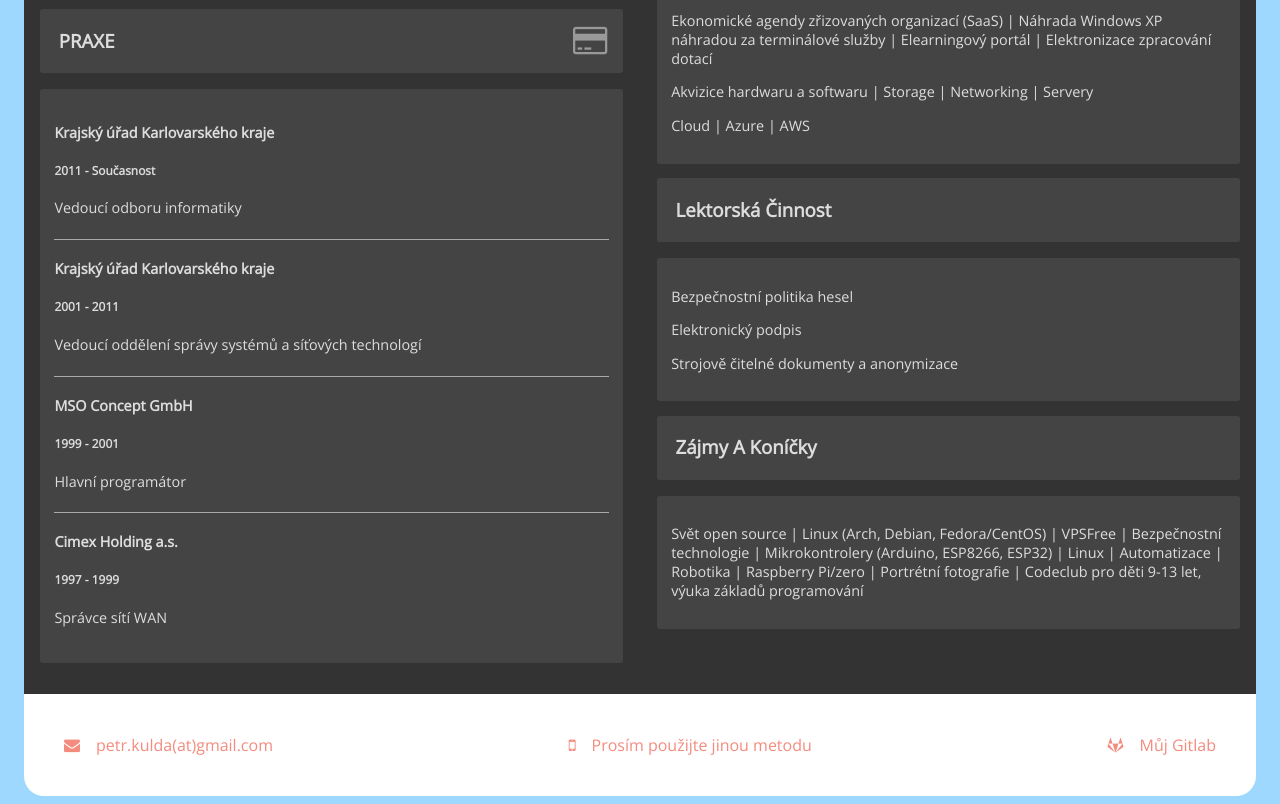
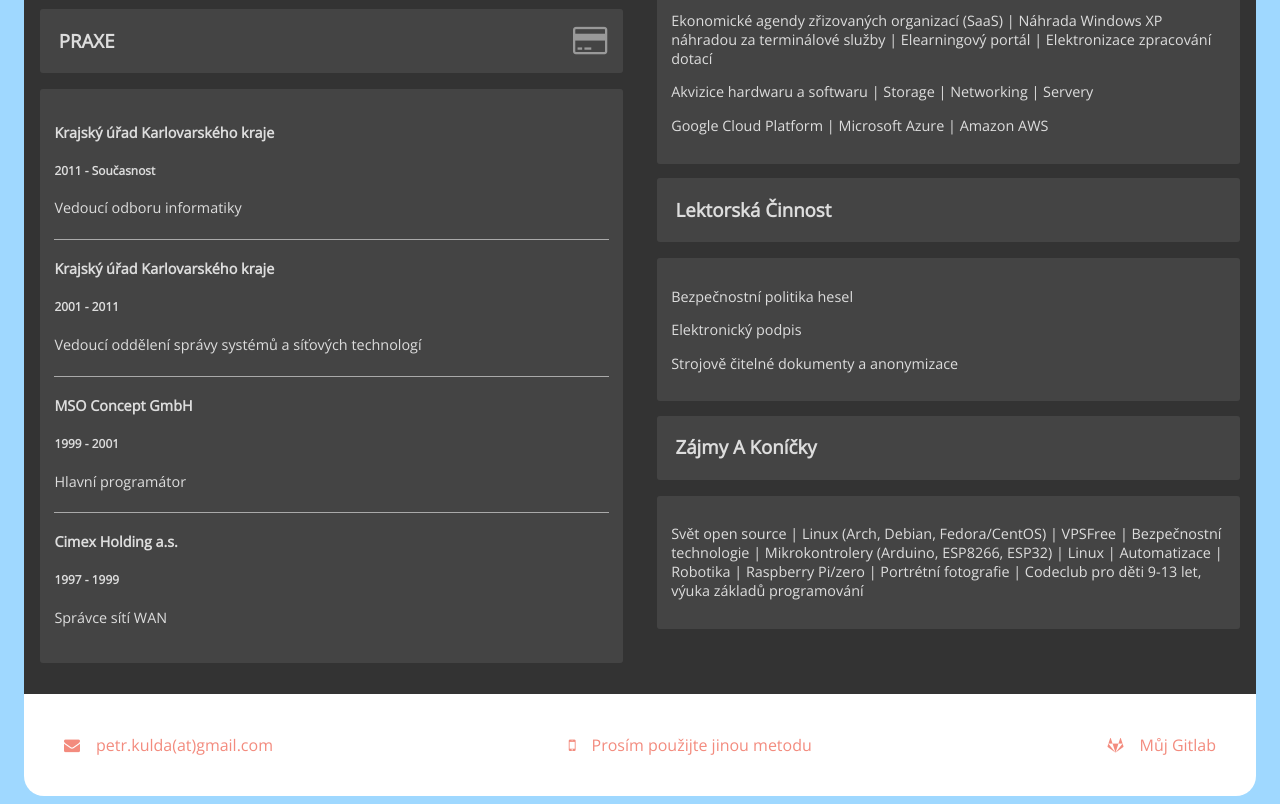
Before and after one commit to pkulda/petrkuldacz, a plain HTML site: page index.html in a window 1280 px wide. Shown: the part 1424-2228 px from the top of the page. Drawn offline with nearby package versions, Linux system fonts and the light colour scheme.

Commit message:
Update index.html

```diff
--- a/index.html
+++ b/index.html
@@ -157,7 +157,7 @@
           <p>Implementace eGovernmentu v krajích - IOP 08 | Technologické centrum kraje | Komunikační infrastruktura | Datové sklady | Krajská digitální spisovna  | Spisová služba (SaaS) | Krajská digitalizační jednotka | Integrační sběrnice | Digitální technická mapa</p>
           <p>Ekonomické agendy zřizovaných organizací (SaaS) | Náhrada Windows XP náhradou za terminálové služby  | Elearningový portál | Elektronizace zpracování dotací </p>
           <p>Akvizice hardwaru a softwaru | Storage | Networking | Servery</p>
-          <p>Cloud | Azure | AWS </p>
+          <p>Google Cloud Platform | Microsoft Azure | Amazon AWS </p>
         </div>
       </article>
 
```
